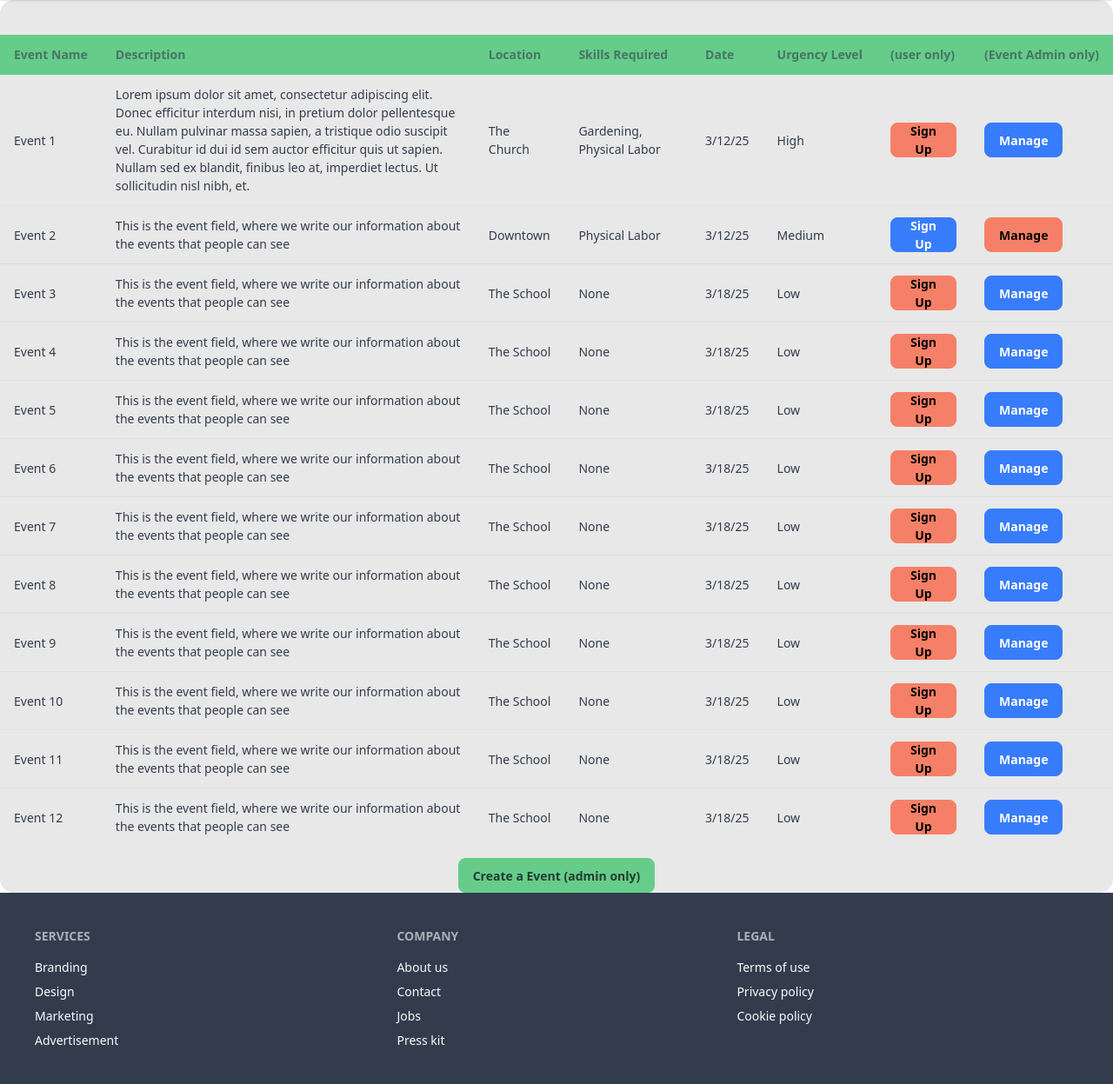
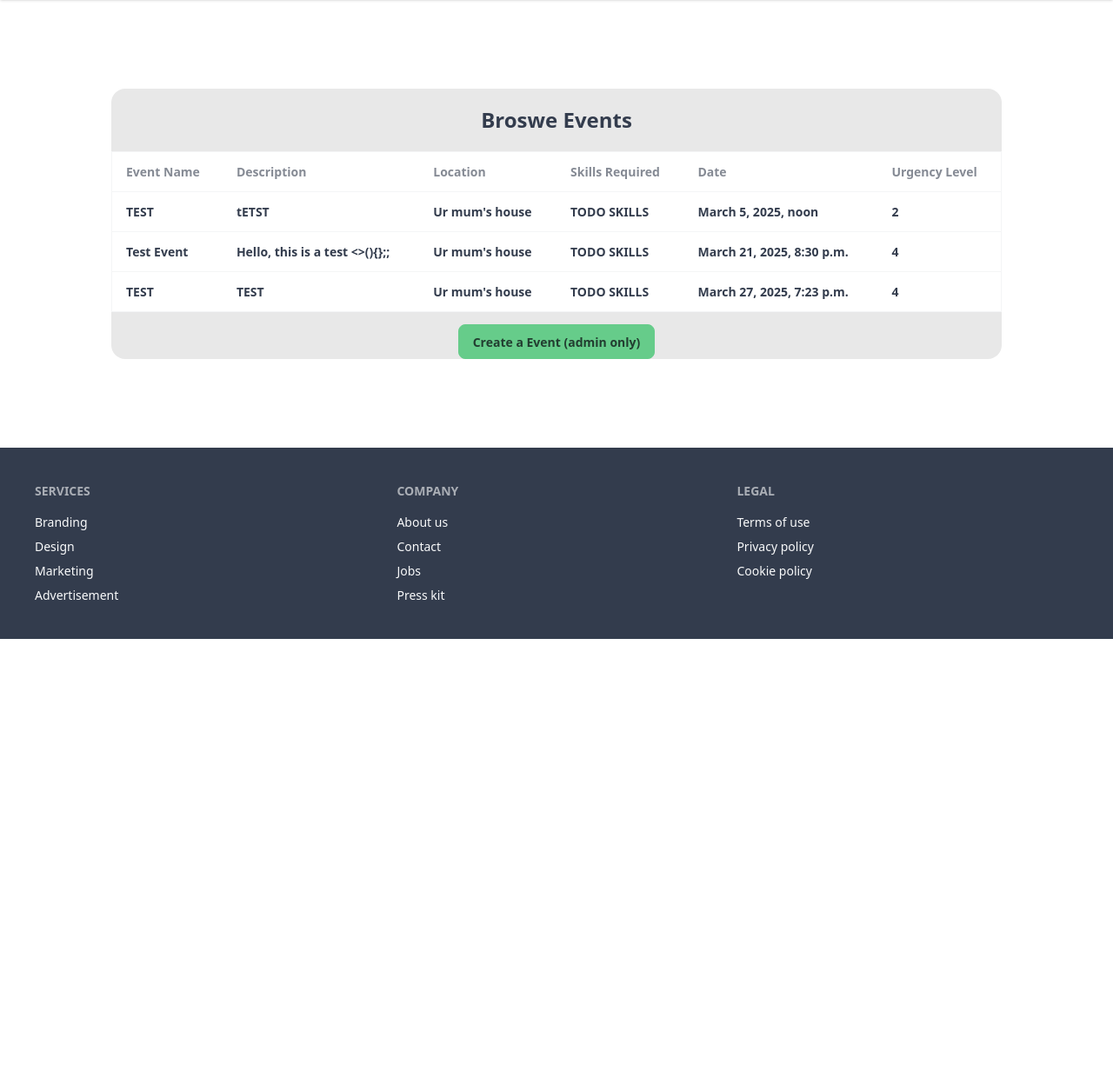
Before and after one commit to alesss-b/kindred-causes, a Django app: page /browse_events/ in a window 1280 px wide. Shown: the part 65-1312 px from the top of the page at 87% size. After the commit the page ends 800 px from the top, so only its background shows below. Run offline with Django 5.2, Linux system fonts and the light colour scheme; data comes from the database, SQL or seed files in the repository; lists and menus that the app fills with data are empty; style sheets or scripts are compiled from the project's sources.

Commit message:
Updated browse events

```diff
--- a/kindred_causes/main/templates/event_browser.html
+++ b/kindred_causes/main/templates/event_browser.html
@@ -1,148 +1,34 @@
 {% extends 'table.html' %}
 
 {% block title %}Browse Events{% endblock title %}
-
+{% block table_title %}Broswe Events{% endblock table_title %}
 {% block table_content %}
 
-<div class="overflow-x-auto">
+<div class="overflow-x-auto border border-base-content/5 bg-base-100 w-5xl">
   <table class="table">
     <!-- head -->
     <thead>
-      <tr class="bg-primary">
+      <tr>
         <th>Event Name</th>
         <th>Description</th>
         <th>Location</th>
         <th>Skills Required</th>
         <th>Date</th>
         <th>Urgency Level</th>
-        <th>(user only)</th>
-        <th>(Event Admin only)</th>
       </tr>
     </thead>
     <tbody>
       <!-- row 1 -->
-      <tr>
-        <td>Event 1</td>
-        <td>Lorem ipsum dolor sit amet, consectetur adipiscing elit. Donec efficitur interdum nisi, in pretium dolor pellentesque eu. Nullam pulvinar massa sapien, a tristique odio suscipit vel. Curabitur id dui id sem auctor efficitur quis ut sapien. Nullam sed ex blandit, finibus leo at, imperdiet lectus. Ut sollicitudin nisl nibh, et. </td>
-        <td>The Church</td>
-        <td>Gardening, Physical Labor</td>
-        <td>3/12/25</td>
-        <td>High</td>
-        <td><a role="button" class="btn btn-accent" type="submit" href="{% url 'matching_form' %}"> Sign Up</a></td>
-        <td><a role="button" class="btn btn-secondary" type="submit" > Manage</a></td>
-      </tr>
-      <!-- row 2 -->
-      <tr>
-        <td>Event 2</td>
-        <td>This is the event field, where we write our information about the events that people can see</td>
-        <td>Downtown</td>
-        <td>Physical Labor</td>
-        <td>3/12/25</td>
-        <td>Medium</td>
-        <td><a role="button" class="btn btn-secondary" type="submit" href="{% url 'matching_form' %}"> Sign Up</a></td>
-        <td><a role="button" class="btn btn-accent" type="submit" > Manage</a></td>
-      </tr>
-      <!-- row 3 -->
-      <tr>
-        <td>Event 3</td>
-        <td>This is the event field, where we write our information about the events that people can see</td>
-        <td>The School</td>
-        <td>None</td>
-        <td>3/18/25</td>
-        <td>Low</td>
-        <td><a role="button" class="btn btn-accent" type="submit" href="{% url 'matching_form' %}"> Sign Up</a></td>
-        <td><a role="button" class="btn btn-secondary" type="submit"> Manage</a></td>
-      </tr>
-      <tr>
-        <td>Event 4</td>
-        <td>This is the event field, where we write our information about the events that people can see</td>
-        <td>The School</td>
-        <td>None</td>
-        <td>3/18/25</td>
-        <td>Low</td>
-        <td><a role="button" class="btn btn-accent" type="submit" href="{% url 'matching_form' %}"> Sign Up</a></td>
-        <td><a role="button" class="btn btn-secondary" type="submit"> Manage</a></td>
-      </tr>
-      <tr>
-        <td>Event 5</td>
-        <td>This is the event field, where we write our information about the events that people can see</td>
-        <td>The School</td>
-        <td>None</td>
-        <td>3/18/25</td>
-        <td>Low</td>
-        <td><a role="button" class="btn btn-accent" type="submit" href="{% url 'matching_form' %}"> Sign Up</a></td>
-        <td><a role="button" class="btn btn-secondary" type="submit"> Manage</a></td>
-      </tr>
-      <tr>
-        <td>Event 6</td>
-        <td>This is the event field, where we write our information about the events that people can see</td>
-        <td>The School</td>
-        <td>None</td>
-        <td>3/18/25</td>
-        <td>Low</td>
-        <td><a role="button" class="btn btn-accent" type="submit" href="{% url 'matching_form' %}"> Sign Up</a></td>
-        <td><a role="button" class="btn btn-secondary" type="submit"> Manage</a></td>
-      </tr>
-      <tr>
-        <td>Event 7</td>
-        <td>This is the event field, where we write our information about the events that people can see</td>
-        <td>The School</td>
-        <td>None</td>
-        <td>3/18/25</td>
-        <td>Low</td>
-        <td><a role="button" class="btn btn-accent" type="submit" href="{% url 'matching_form' %}"> Sign Up</a></td>
-        <td><a role="button" class="btn btn-secondary" type="submit"> Manage</a></td>
-      </tr>
-      <tr>
-        <td>Event 8</td>
-        <td>This is the event field, where we write our information about the events that people can see</td>
-        <td>The School</td>
-        <td>None</td>
-        <td>3/18/25</td>
-        <td>Low</td>
-        <td><a role="button" class="btn btn-accent" type="submit" href="{% url 'matching_form' %}"> Sign Up</a></td>
-        <td><a role="button" class="btn btn-secondary" type="submit"> Manage</a></td>
-      </tr>
-      <tr>
-        <td>Event 9</td>
-        <td>This is the event field, where we write our information about the events that people can see</td>
-        <td>The School</td>
-        <td>None</td>
-        <td>3/18/25</td>
-        <td>Low</td>
-        <td><a role="button" class="btn btn-accent" type="submit" href="{% url 'matching_form' %}"> Sign Up</a></td>
-        <td><a role="button" class="btn btn-secondary" type="submit"> Manage</a></td>
-      </tr>
-      <tr>
-        <td>Event 10</td>
-        <td>This is the event field, where we write our information about the events that people can see</td>
-        <td>The School</td>
-        <td>None</td>
-        <td>3/18/25</td>
-        <td>Low</td>
-        <td><a role="button" class="btn btn-accent" type="submit" href="{% url 'matching_form' %}"> Sign Up</a></td>
-        <td><a role="button" class="btn btn-secondary" type="submit"> Manage</a></td>
-      </tr>
-      <tr>
-        <td>Event 11</td>
-        <td>This is the event field, where we write our information about the events that people can see</td>
-        <td>The School</td>
-        <td>None</td>
-        <td>3/18/25</td>
-        <td>Low</td>
-        <td><a role="button" class="btn btn-accent" type="submit" href="{% url 'matching_form' %}"> Sign Up</a></td>
-        <td><a role="button" class="btn btn-secondary" type="submit"> Manage</a></td>
-      </tr>
-      <tr>
-        <td>Event 12</td>
-        <td>This is the event field, where we write our information about the events that people can see</td>
-        <td>The School</td>
-        <td>None</td>
-        <td>3/18/25</td>
-        <td>Low</td>
-        <td><a role="button" class="btn btn-accent" type="submit" href="{% url 'matching_form' %}"> Sign Up</a></td>
-        <td><a role="button" class="btn btn-secondary" type="submit"> Manage</a></td>
-      </tr>
+      {% for event in events %}
+        <tr class="hover:bg-base-300">
+          <th>{{event.name}}</th>
+          <th>{{event.description}}</th>
+          <th>{{event.location}}</th>
+          <th>TODO SKILLS</th>
+          <th>{{event.date}}</th>
+          <th>{{event.urgency}}</th>
+        </tr>
+      {% endfor %}
     </tbody>
   </table>
 </div>
--- a/kindred_causes/main/views.py
+++ b/kindred_causes/main/views.py
@@ -93,7 +93,7 @@ def event_browser(request: HttpRequest) -> HttpResponse:
     :param HttpRequest reqest: The request from the client's browser.
     :return HttpReponse: The response to the client.
     """
-    context: dict = {'test_key': 'test_value'}
+    context: dict = {'events': Event.objects.all}
     return render(request, 'event_browser.html', context)
 
 
```
